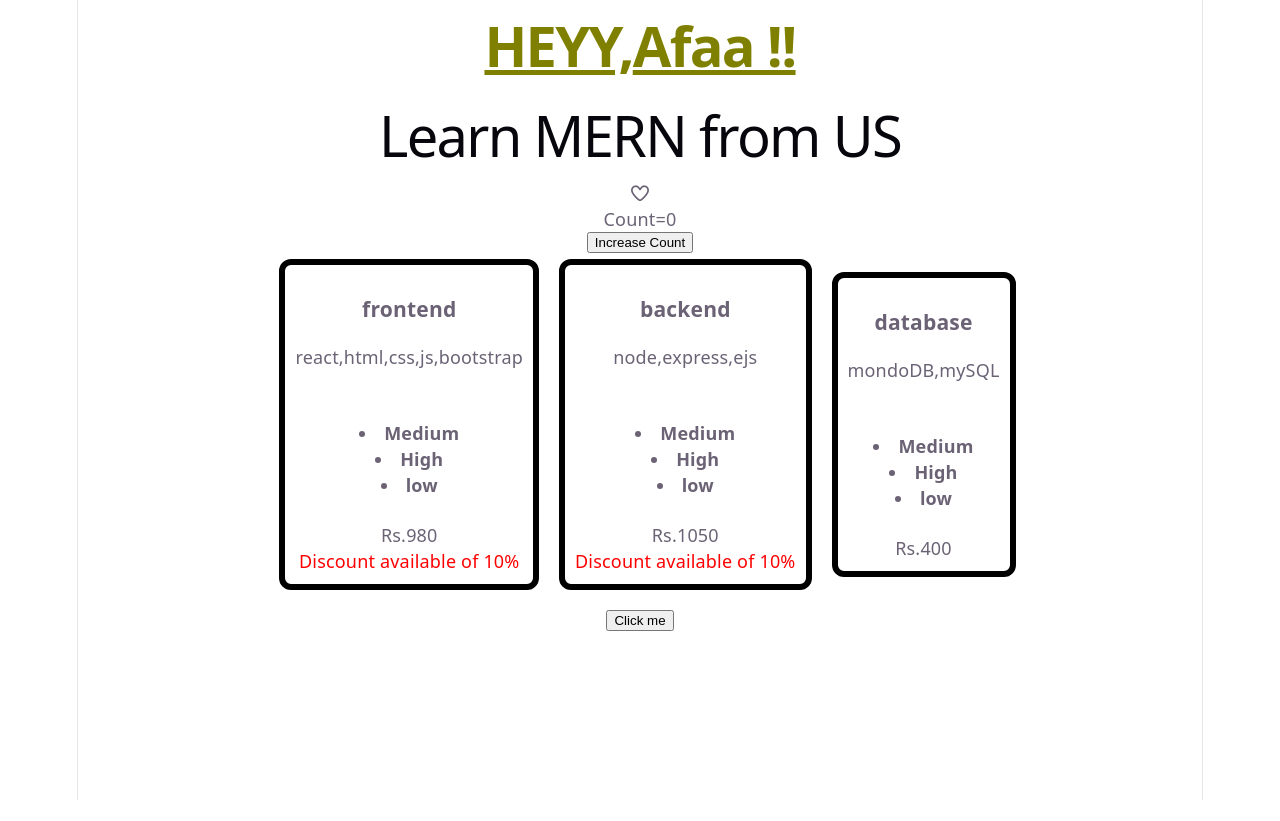
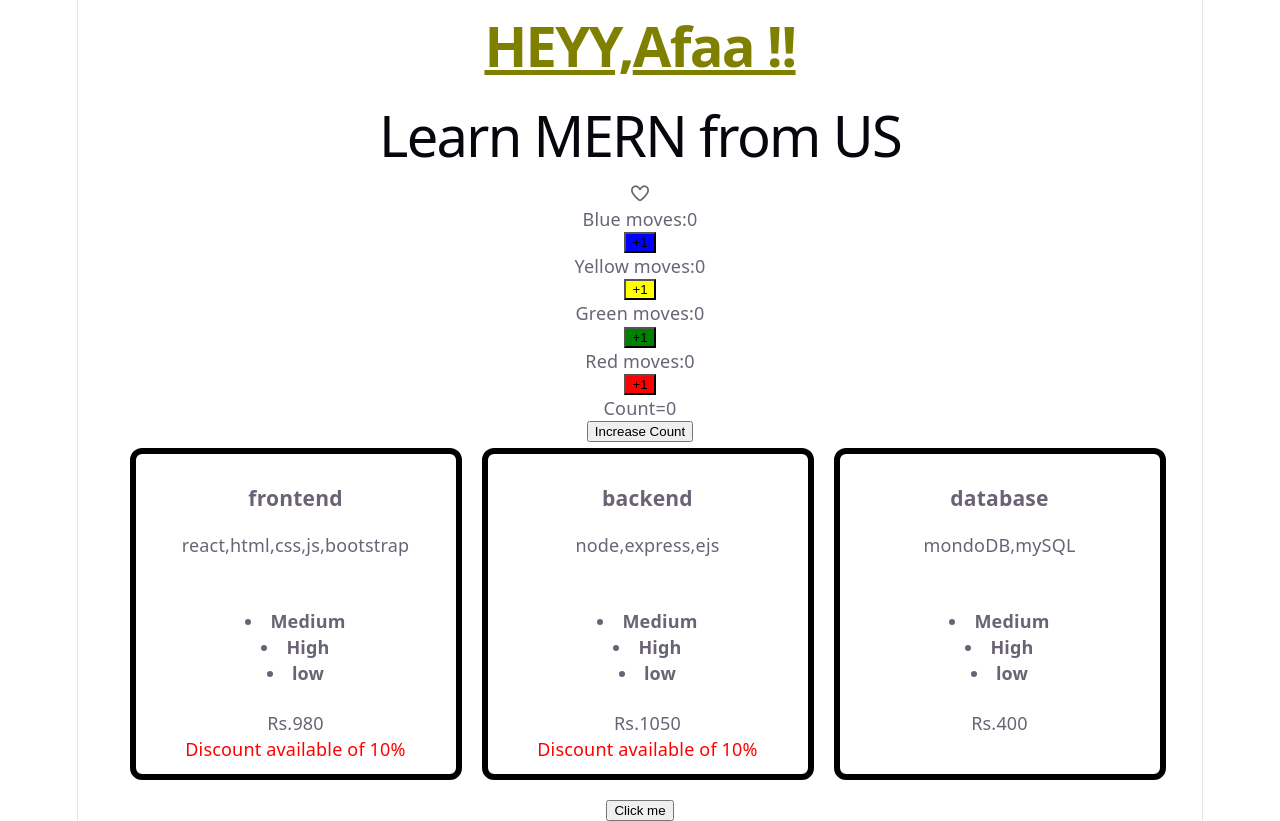
Before and after one commit to AFaa-161/learning-react, a React (Vite) app in the folder vite-project/: page / in a window 1280 px wide. Before the commit the page ends 800 px from the top, so only its background shows below. Built offline with nearby package versions, Linux system fonts and the light colour scheme.

Commit message:
ludo added

```diff
--- a/vite-project/src/App.jsx
+++ b/vite-project/src/App.jsx
@@ -5,6 +5,7 @@ import Msg from "./Msg.jsx"
 import Button from "./Button.jsx"
 import  Counter from "./Counter.jsx"
 import Like from "./like.jsx"
+import Ludo from "./ludo.jsx"
 function App() {
 
   return (
@@ -12,6 +13,7 @@ function App() {
    <Msg username="Afaa" textColor="olive"/>
     <Title/>
     <Like/>
+    <Ludo/>
     <Counter/>
     <Tabs/>
    <Button/>
--- a/vite-project/src/Tab.css
+++ b/vite-project/src/Tab.css
@@ -3,5 +3,6 @@
     border-radius: 12px;
     margin-bottom: 15px;
     padding: 10px 10px 10px 10px;
-
+    height:300px;
+    width:300px;
 }
--- /dev/null
+++ b/vite-project/src/ludo.jsx
@@ -0,0 +1,42 @@
+import {useState} from "react";
+
+export default function Ludo(){
+    let [moves,setMoves]=useState({blue:0,yellow:0,green:0,red:0});
+
+    let blueMoves=()=>{
+        console.log("btn clicked");
+        setMoves((prev)=>{
+            console.log("prev:",prev);
+            return {...prev,blue:prev.blue+1};
+        });
+    }
+    let greenMoves=()=>{
+        setMoves((prev)=>{
+            return {...prev,green:prev.green+1};
+        });
+    }
+    let redMoves=()=>{
+        setMoves((prev)=>{
+            return {...prev,red:prev.red+1};
+        });
+    }
+    let yellowMoves=()=>{
+        setMoves((prev)=>{
+            return {...prev,yellow:prev.yellow+1};
+        });
+    }
+
+
+    return(
+        <>
+        <p>Blue moves:{moves.blue}</p>
+        <button style={{backgroundColor:"blue"}} onClick={blueMoves}>+1</button>
+        <p>Yellow moves:{moves.yellow}</p>
+        <button style={{backgroundColor:"yellow"}} onClick={yellowMoves}>+1</button>
+        <p>Green moves:{moves.green}</p>
+        <button style={{backgroundColor:"green"}} onClick={greenMoves}>+1</button>
+        <p>Red moves:{moves.red}</p>
+        <button style={{backgroundColor:"red"}} onClick={redMoves}>+1</button>
+        </>
+    )
+}
```
